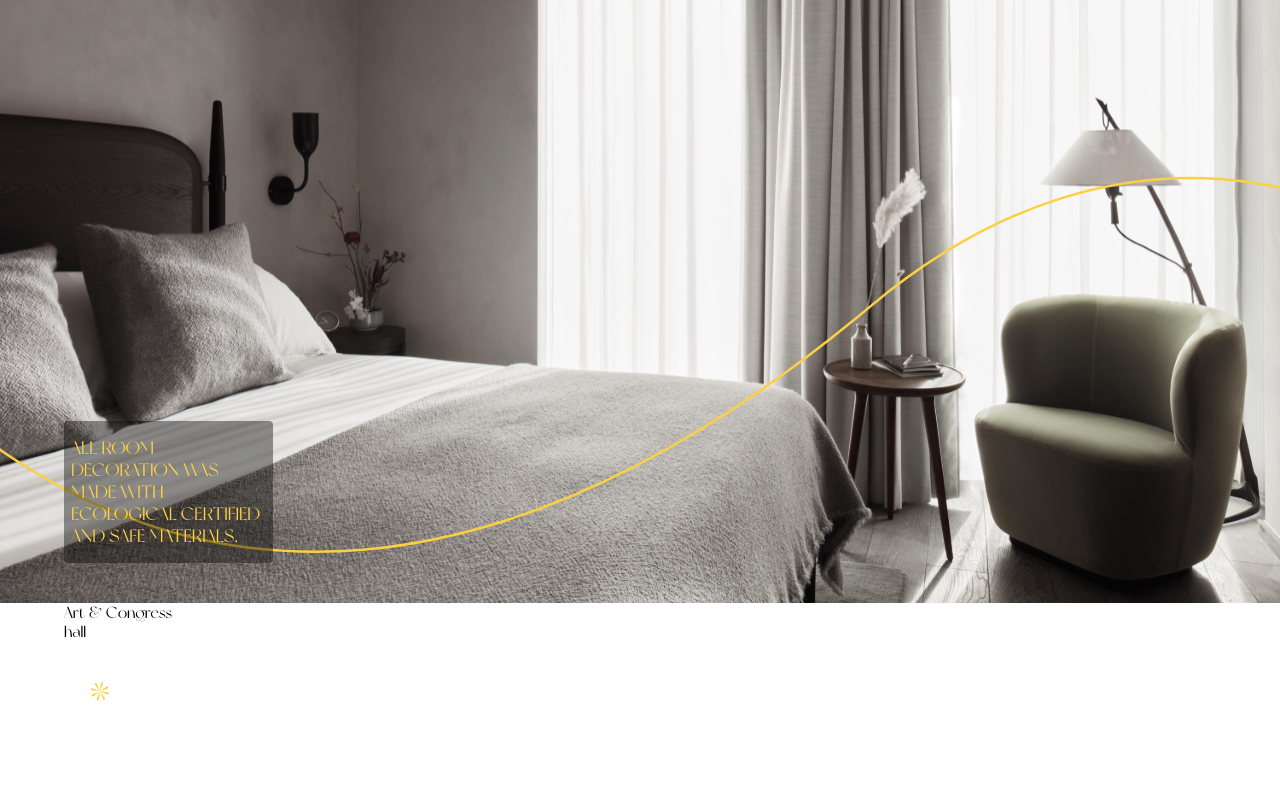
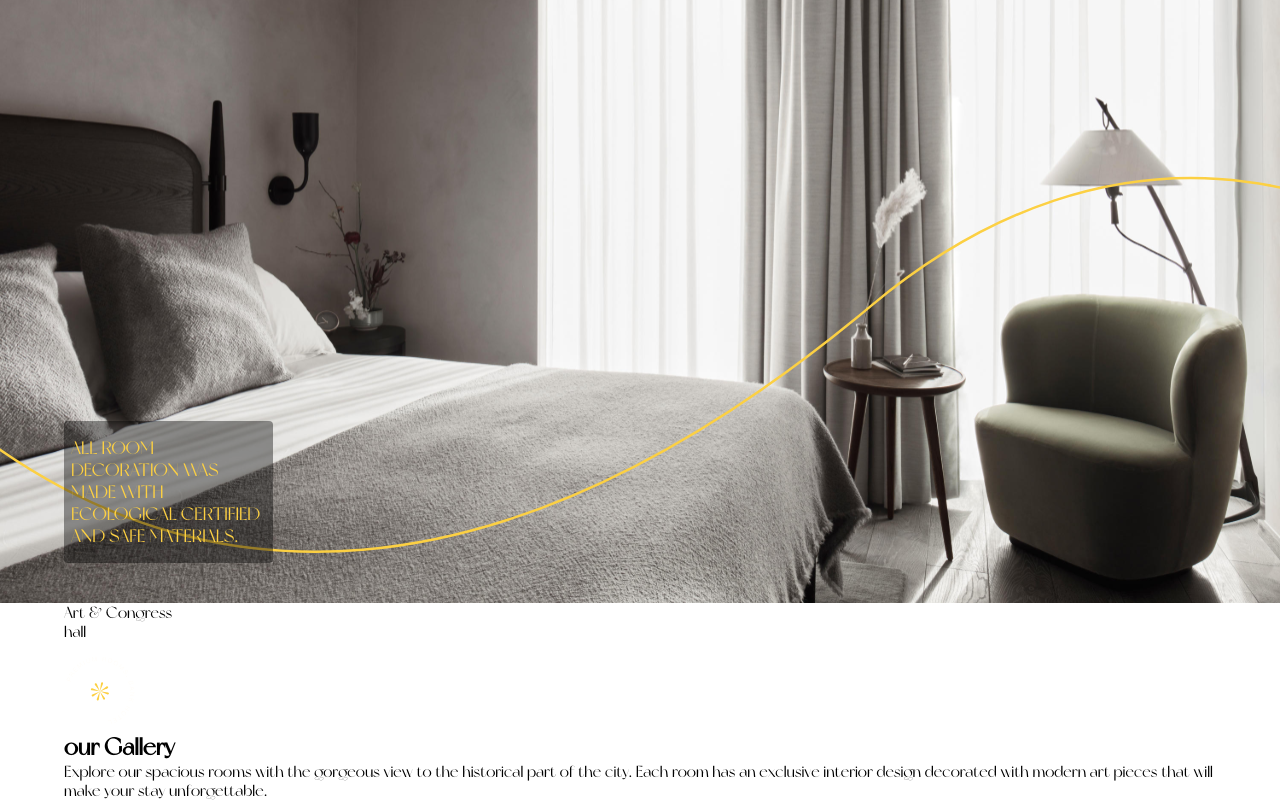
Before and after one commit to gift56/Fullstack-HotelWebsite, a React (Create React App) app: page / in a window 1280 px wide. Shown: the part 4760-5560 px from the top of the page. Before the commit the page ends 5492 px from the top, so only its background shows below. Built offline with nearby package versions, Linux system fonts and the light colour scheme.

Commit message:
added leftside

```diff
--- a/src/components/Gallery.jsx
+++ b/src/components/Gallery.jsx
@@ -30,6 +30,13 @@ const Gallery = () => {
               <div className="image">
                 <img src={Label} alt="label" />
               </div>
+              <h2>our Gallery</h2>
+              <p>
+                Explore our spacious rooms with the gorgeous view to the
+                historical part of the city. Each room has an exclusive interior
+                design decorated with modern art pieces that will make your stay
+                unforgettable.
+              </p>
             </GalleryTitle>
           </GalleryleftSide>
           <GalleryrightSide>
```
